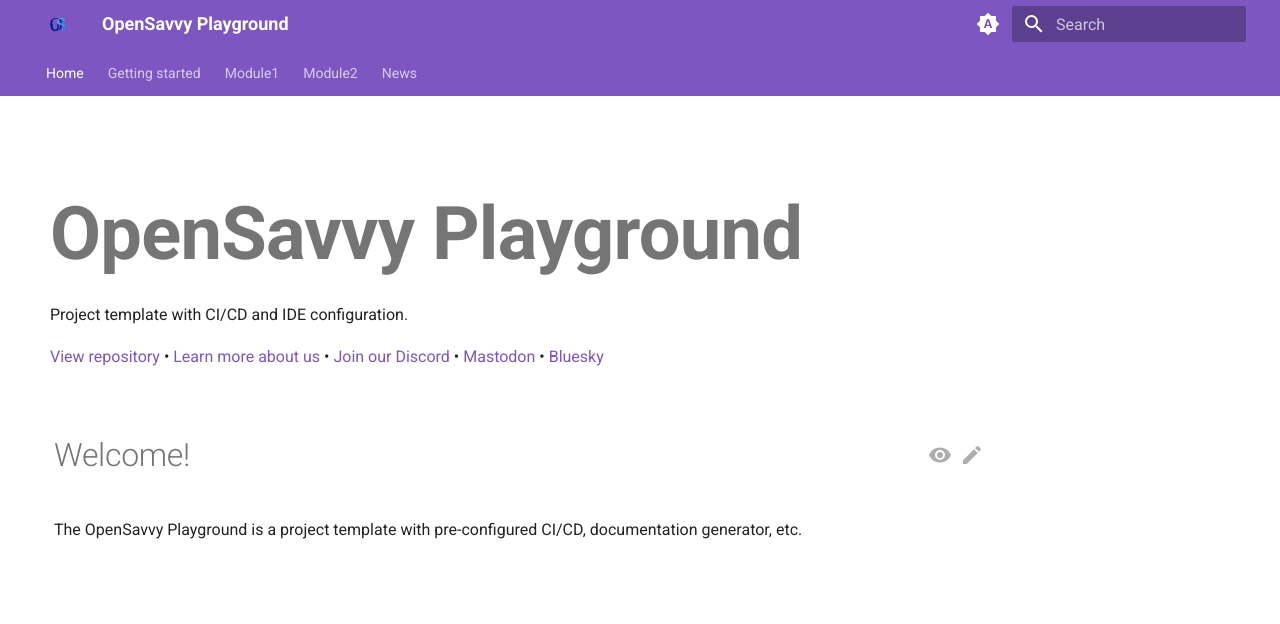
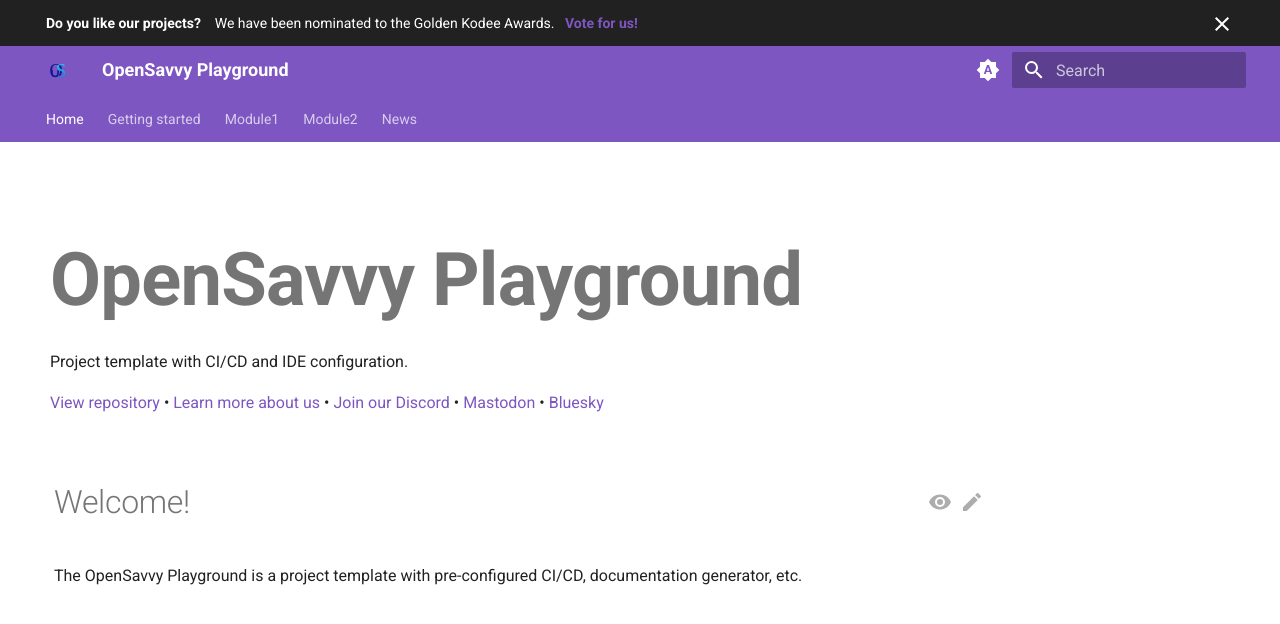
Before and after one commit to CLOVIS-AI/Prepared, an MkDocs documentation site: the page built from docs/website/docs/index.md, in a window 1280 px wide and 900 px high. Shown: the top 624 px of the window. Built offline with MkDocs 1.6.1 and Material for MkDocs 9.7.7, drawn with Linux system fonts in a browser that asks for light colours; plug-ins that fetch from the network failed and are left out.

Commit message:
feat(website): Add the Golden Kodee Awards nomination banner

```diff
--- a/docs/website/overrides/main.html
+++ b/docs/website/overrides/main.html
@@ -7,3 +7,8 @@
 		{{ super() }}
 	{% endif %}
 {% endblock %}
+
+{% block announce %}
+	<b>Do you like our projects?</b>    We have been nominated to the Golden Kodee Awards.
+	  <b><a href="https://golden-kodee.awardsplatform.com/entry/vote/mNKjQxkX/zLgvbZlX?search=7930f0c9a0245ceb-25">Vote for us!</a></b>
+{% endblock %}
```
